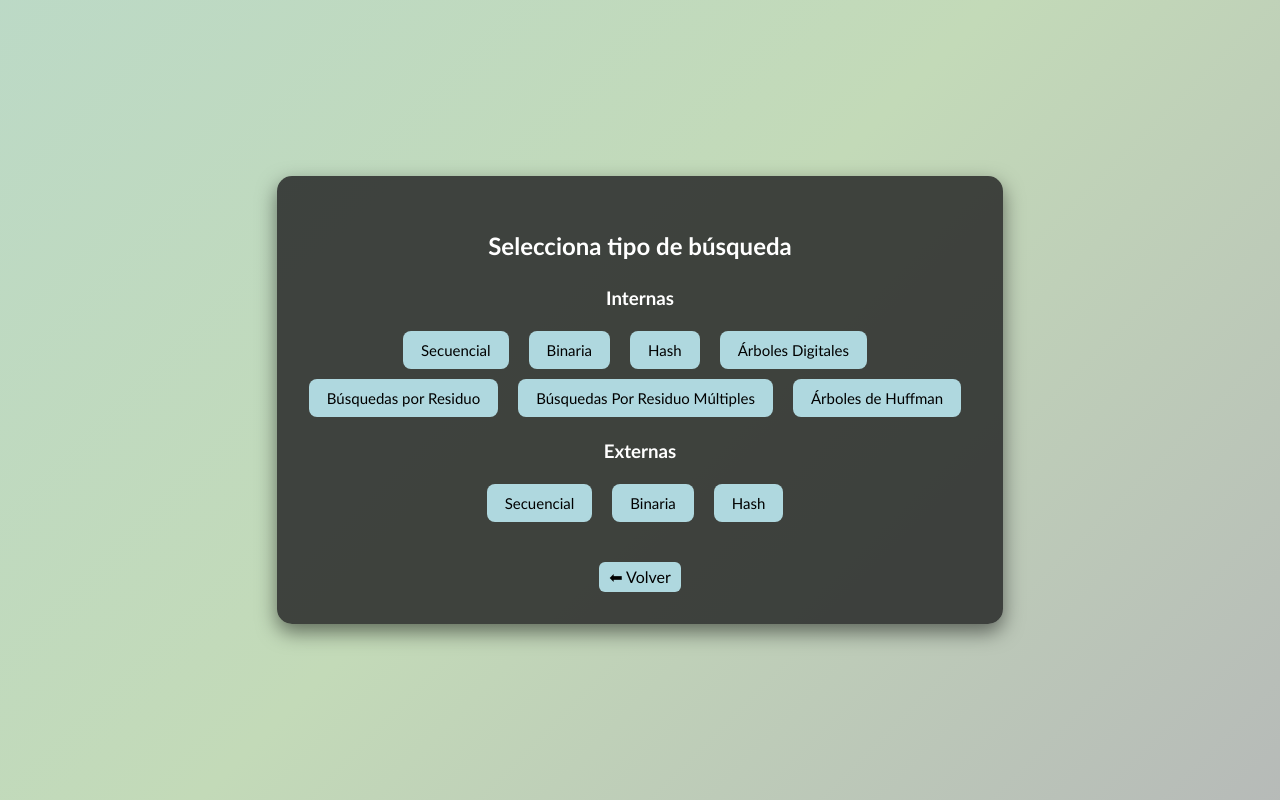
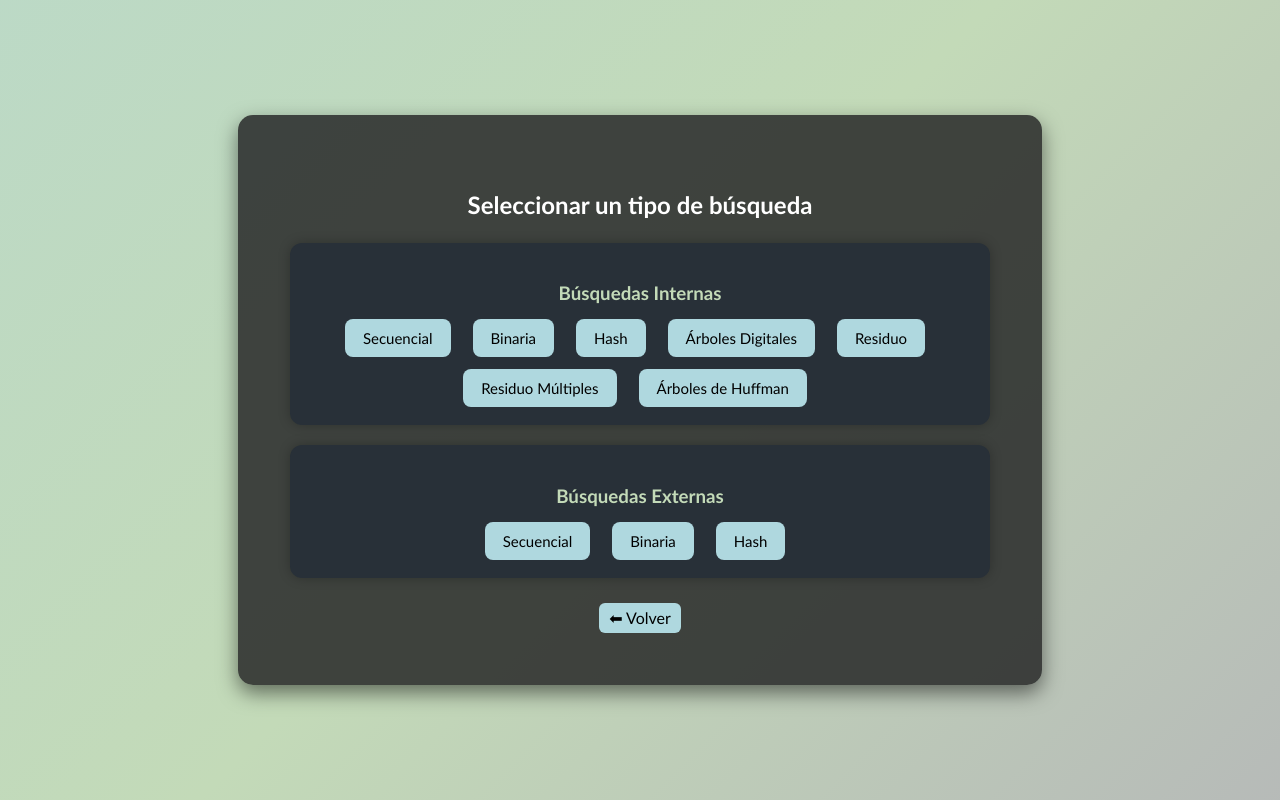
Before and after one commit to xsarias/CC2, a React (Vite) app in the folder APP/Frontend/: page / in a window 1280 px wide. Both pictures are taken after a click on the button "Búsquedas". Built offline with nearby package versions, Linux system fonts and the light colour scheme.

Commit message:
mas colores

```diff
--- a/APP/Frontend/src/App.css
+++ b/APP/Frontend/src/App.css
@@ -133,3 +133,31 @@ body {
   font-family: 'Gill Sans', 'Gill Sans MT', Calibri, 'Trebuchet MS', sans-serif;
   transition: background 0.3s;
 }
+.busqueda-contenedor {
+  text-align: center;
+  padding: 20px;
+  max-width: 700px;
+  margin: auto;
+  font-family: 'Gill Sans', 'Lucida Sans', Calibri, 'Trebuchet MS', sans-serif;
+  color: white;
+}
+
+.panel {
+  background: #283038;
+  padding: 18px;
+  margin: 20px 0;
+  border-radius: 12px;
+  box-shadow: 0 0 12px rgba(0,0,0,0.25);
+}
+
+.panel h3 {
+  margin-bottom: 12px;
+  color:  #c3dab8; /* tu verde clarito */
+}
+
+.grupo-botones {
+  display: flex;
+  flex-wrap: wrap;
+  justify-content: center;
+  gap: 12px;
+}
--- a/APP/Frontend/src/Busqueda.jsx
+++ b/APP/Frontend/src/Busqueda.jsx
@@ -1,54 +1,34 @@
 function Busqueda({ onSelect }) {
   return (
-    <div style={{ textAlign: "center" }}>
-      <h2>Selecciona tipo de búsqueda</h2>
+    <div className="busqueda-contenedor">
+      <h2>Seleccionar un tipo de búsqueda</h2>
 
-      <div style={{ marginBottom: "20px" }}>
-        <h3>Internas</h3>
-        <div style={{ display: "flex", flexWrap: "wrap", gap: "10px", justifyContent: "center" }}>
-          <button onClick={() => onSelect("secuencial")} className="botones">
-            Secuencial
-          </button>
-          <button onClick={() => onSelect("binaria")} className="botones">
-            Binaria
-          </button>
-          <button onClick={() => onSelect("hash")} className="botones">
-            Hash
-          </button>
-          <button onClick={() => onSelect("arbol_dig")} className="botones">
-            Árboles Digitales
-          </button>
-        </div>
-
-        <div style={{ marginTop: "10px", display: "flex", flexWrap: "wrap", gap: "10px", justifyContent: "center" }}>
-          <button onClick={() => onSelect("residuo")} className="botones">
-            Búsquedas por Residuo
-          </button>
-          <button onClick={() => onSelect("multiples")} className="botones">
-            Búsquedas Por Residuo Múltiples
-          </button>
-          <button onClick={() => onSelect("huffman")} className="botones">
-            Árboles de Huffman
-          </button>
+      {/* INTERNAS */}
+      <div className="panel">
+        <h3>Búsquedas Internas</h3>
+        <div className="grupo-botones">
+          <button onClick={() => onSelect("secuencial")} className="botones">Secuencial</button>
+          <button onClick={() => onSelect("binaria")} className="botones">Binaria</button>
+          <button onClick={() => onSelect("hash")} className="botones">Hash</button>
+          <button onClick={() => onSelect("arbol_dig")} className="botones">Árboles Digitales</button>
+          <button onClick={() => onSelect("residuo")} className="botones">Residuo</button>
+          <button onClick={() => onSelect("multiples")} className="botones">Residuo Múltiples</button>
+          <button onClick={() => onSelect("huffman")} className="botones">Árboles de Huffman</button>
         </div>
       </div>
 
-      <div style={{ marginBottom: "20px" }}>
-        <h3>Externas</h3>
-        <div style={{ display: "flex", gap: "10px", justifyContent: "center" }}>
-          <button onClick={() => onSelect("SecuencialEx")} className="botones">
-            Secuencial
-          </button>
-          <button onClick={() => onSelect("BinariaEx")} className="botones">
-            Binaria
-          </button>
-          <button onClick={() => onSelect("HashEx")} className="botones">
-            Hash
-          </button>
+      {/* EXTERNAS */}
+      <div className="panel">
+        <h3>Búsquedas Externas</h3>
+        <div className="grupo-botones">
+          <button onClick={() => onSelect("SecuencialEx")} className="botones">Secuencial</button>
+          <button onClick={() => onSelect("BinariaEx")} className="botones">Binaria</button>
+          <button onClick={() => onSelect("HashEx")} className="botones">Hash</button>
         </div>
       </div>
 
-      <button class="volver" onClick={() => onSelect("home")} style={{ marginTop: "20px" }}>
+      {/* Volver */}
+      <button className="volver" onClick={() => onSelect("home")}>
         ⬅ Volver
       </button>
     </div>
--- a/APP/Frontend/src/internas/Binaria.jsx
+++ b/APP/Frontend/src/internas/Binaria.jsx
@@ -94,8 +94,8 @@ function Binaria({ onBack }) {
 
   return (
     <div style={{ textAlign: "center" }}>
-      <h2>📘 Búsqueda Binaria</h2>
-      <h3>🛠 Crear, buscar y eliminar en estructura</h3>
+      <h2>Búsqueda Binaria</h2>
+      <h3>Crear, buscar y eliminar en estructura</h3>
 
       {/* 👉 Pasamos lógica a IngresarDatos */}
       <IngresarDatos
--- a/APP/Frontend/src/internas/IngresarDatos.css
+++ b/APP/Frontend/src/internas/IngresarDatos.css
@@ -7,7 +7,6 @@
   margin-right: auto;
   padding: 15px;
   font-family: 'Gill Sans', 'Lucida Sans', Calibri, 'Trebuchet MS', sans-serif;
-  color: white;
 }
 
 /* === INPUTS === */
@@ -82,12 +81,12 @@
   border-radius: 10px;
   overflow: hidden;
   box-shadow: 0 3px 8px rgba(0,0,0,0.15);
-  background-color: #444444;
+  background-color: #ffffff;
 }
 
 .tabla-estructura th {
-  background-color: #2b6777;
-  color: white;
+  background-color: #c3dab8;
+  color: rgb(0, 0, 0);
   padding: 10px;
   font-size: 16px;
   text-transform: uppercase;
@@ -99,11 +98,12 @@
   font-weight: bold;
   font-size: 15px;
   transition: all 0.25s ease;
+  color: black;
 }
 
 /* === ANIMACIONES DE ESTADO === */
 .tabla-estructura tr.revisando td {
-  background-color: #a18927;
+  background-color: #b5aabe;
   transition: all 0.4s ease;
 }
 
@@ -255,16 +255,15 @@
   flex-direction: column;
   min-width: 180px;
 }
-
 .opciones label {
   font-weight: 600;
-  color: #444;
-  margin-bottom: 4px;
+  color: #333;
   font-size: 0.9rem;
 }
 
 .opciones select,
-.opciones input[type="number"] {
+.opciones input[type="number"],
+.opciones input[type="text"] {
   padding: 6px 8px;
   border: 1px solid #aaa;
   border-radius: 6px;
@@ -273,6 +272,7 @@
   color: black;
 }
 
+
 .panel-controles {
   color: white;
   display: flex;
@@ -280,8 +280,10 @@
   gap: 10px;
 
   align-items: center;
-  justify-content: flex-start;
+  justify-content: center;
   margin-bottom: 15px;
+  font-family: 'Gill Sans', 'Lucida Sans', Calibri, 'Trebuchet MS', sans-serif;
+
 }
 
 .panel-controles label {
@@ -342,106 +344,6 @@
 }
 
 .nueva-fila {
-  background-color: #a77777;
+  background-color: #a389b8;
   transition: background-color 0.8s ease;
 }
-/* ----- Bloques visuales ----- */
-.bloque-simple,
-.bloque-arreglo,
-.nodo {
-  display: inline-flex;
-  align-items: center;
-  justify-content: center;
-  background-color: #3a7bd5;
-  color: white;
-  border-radius: 8px;
-  padding: 6px 10px;
-  margin: 2px;
-  font-weight: 500;
-  box-shadow: 0 2px 4px rgba(0,0,0,0.2);
-  transition: all 0.3s ease;
-  min-width: 32px;
-  text-align: center;
-  opacity: 0;
-}
-
-/* ----- Animación de aparición ----- */
-.animar-bloque {
-  animation: aparecer 0.6s ease forwards;
-}
-
-@keyframes aparecer {
-  0% {
-    opacity: 0;
-    transform: translateX(-12px) scale(0.9);
-  }
-  100% {
-    opacity: 1;
-    transform: translateX(0) scale(1);
-  }
-}
-
-/* ----- Arreglos tipo [ 23, 45, 62 ] ----- */
-.arreglo-celda {
-  display: flex;
-  align-items: center;
-  justify-content: flex-start;
-  gap: 6px;
-  flex-wrap: wrap;
-  position: relative;
-}
-
-.coma {
-  color: #bbb;
-  font-weight: bold;
-  margin: 0 3px;
-}
-
-.corchete {
-  color: #bbb;
-  font-weight: bold;
-  font-size: 1.1em;
-}
-
-/* ----- Encadenamiento (con flechas) ----- */
-.encadenamiento-celda {
-  display: flex;
-  align-items: center;
-  justify-content: flex-start;
-  flex-wrap: wrap;
-  gap: 4px;
-}
-
-.nodo-container {
-  display: flex;
-  align-items: center;
-  gap: 4px;
-}
-
-.flecha {
-  font-weight: bold;
-  color: #ccc;
-  margin-left: 2px;
-}
-
-/* ----- Resaltado temporal ----- */
-.resaltado {
-  animation: pulseGreen 1.2s ease-in-out;
-}
-
-@keyframes pulseGreen {
-  0% {
-    background: #32cd32;
-    box-shadow: 0 0 10px rgba(50,205,50,0.8);
-    transform: scale(1.15);
-  }
-  50% {
-    background: #4fff4f;
-    box-shadow: 0 0 18px rgba(50,205,50,0.9);
-  }
-  100% {
-    background: #3a7bd5;
-    transform: scale(1);
-    box-shadow: 0 2px 4px rgba(0,0,0,0.2);
-  }
-}
--- a/APP/Frontend/src/internas/Secuencial.jsx
+++ b/APP/Frontend/src/internas/Secuencial.jsx
@@ -70,9 +70,7 @@ function Secuencial({ onBack }) {
 
   return (
     <div style={{ textAlign: "center" }}>
-      <h2>📙 Búsqueda Secuencial</h2>
-      <h3>🛠 Crear, buscar y eliminar en estructura</h3>
-
+      <h2 class ="titles_h2">Búsqueda Secuencial</h2>
       <IngresarDatos
         onDataChange={actualizarDatos}
         onBuscar={manejarBuscar}
```
Also changed, not shown: APP/Frontend/src/internas/IngresarDatos.jsx (+37 -24 lines).
